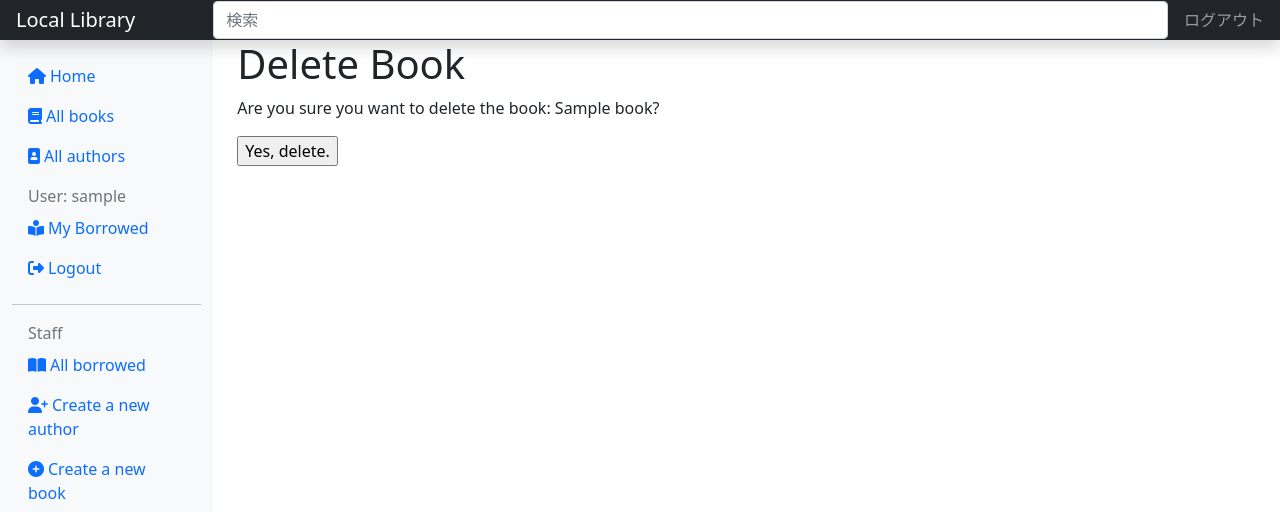
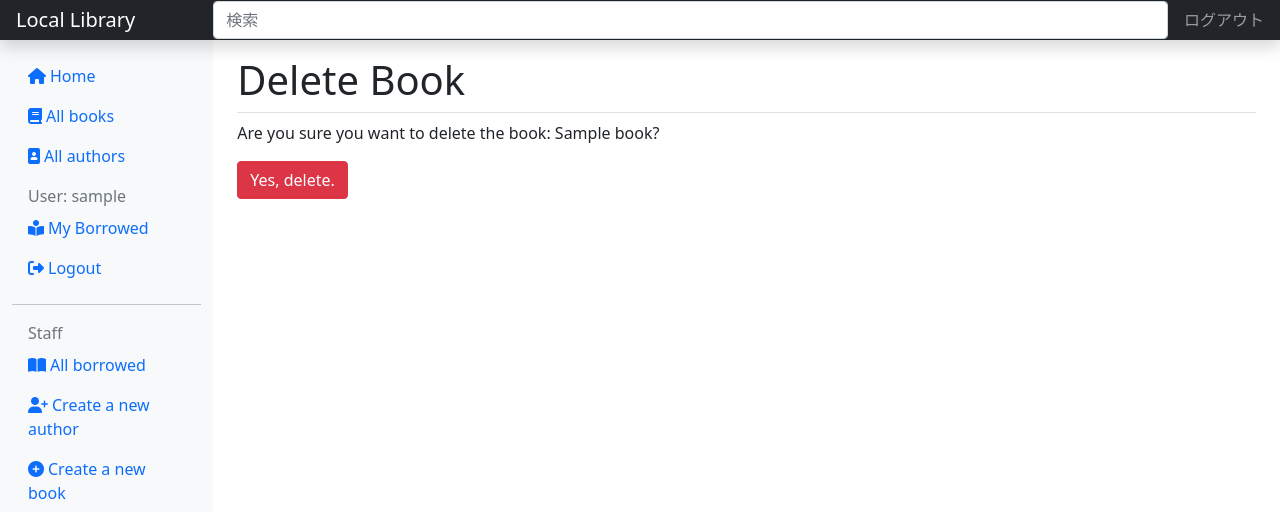
Before and after one commit to akifumi-maeda/django_local_library, a Django app: page /catalog/book/1/delete/ in a window 1280 px wide. Shown: the top 512 px of the page. Run offline with Django 3.2, Linux system fonts and the light colour scheme; a user stored in the database is signed in; tables that the repository leaves empty hold one stand-in row (values such as "Sample post"); some libraries are stand-ins or nearby versions.

Commit message:
add a little fix

```diff
--- a/catalog/templates/catalog/author_list.html
+++ b/catalog/templates/catalog/author_list.html
@@ -1,7 +1,7 @@
 {% extends "base_generic.html" %}
 
 {% block content %}
-    <h1 class="pb-2 border-bottom">Author list</h1>
+    <h1 class="mt-3 pb-2 border-bottom">Author list</h1>
     {% if author_list %}
     <div class="mt-3 list-group">
         {% for author in author_list %}
--- a/catalog/templates/catalog/book_confirm_delete.html
+++ b/catalog/templates/catalog/book_confirm_delete.html
@@ -2,12 +2,12 @@
 
 {% block content %}
 
-    <h1>Delete Book</h1>
+    <h1 class="mt-3 pb-2 border-bottom">Delete Book</h1>
 
     <p>Are you sure you want to delete the book: {{ book }}?</p>
 
     <form action="" method="POST">
         {% csrf_token %}
-        <input type="submit" value="Yes, delete.">
+        <button type="submit"  class="btn btn-danger">Yes, delete.</button>
     </form>
 {% endblock %}
--- a/catalog/templates/catalog/book_list.html
+++ b/catalog/templates/catalog/book_list.html
@@ -1,7 +1,7 @@
 {% extends "base_generic.html" %}
 
 {% block content %}
-    <h1 class="pb-2 border-bottom">Book list</h1>
+    <h1 class="mt-3 pb-2 border-bottom">Book list</h1>
     {% if book_list %}
     <div class="mt-3 list-group">
         {% for book in book_list %}
--- a/catalog/templates/catalog/book_renew_librarian.html
+++ b/catalog/templates/catalog/book_renew_librarian.html
@@ -1,7 +1,7 @@
 {% extends "base_generic.html" %}
 
 {% block content %}
-    <h1 class="pb-2 border-bottom">Renew: {{ book_instance.book.title }}</h1>
+    <h1 class="mt-3 pb-2 border-bottom">Renew: {{ book_instance.book.title }}</h1>
     <p>Borrower: {{ book_instance.borrower }}</p>
     <p {% if book_instance.is_overdue %} class="text-danger"{% endif %}>Due date: {{ book_instance.due_back }}</p>
 
--- a/catalog/templates/catalog/bookinstance_list_borrowed_all.html
+++ b/catalog/templates/catalog/bookinstance_list_borrowed_all.html
@@ -4,7 +4,7 @@
     <h1>Borrowed books</h1>
 
     {% if bookinstance_list %}
-        <ul class="list-group list-group-flush">
+        <ul class="mt-3 list-group list-group-flush">
             {% for bookinst in bookinstance_list %}
                 <li class="{% if bookinst.is_overdue %}text-danger{% endif %} list-group-item">
                     <a href="{% url 'book-detail' bookinst.book.pk %}">{{bookinst.book.title}}</a> ({{ bookinst.due_back }}){% if user.is_staff %}-{{ bookinst.borrower }}{% endif %} {% if perms.catalog.can_mark_returned %}- <a href="{% url 'renew-book-librarian' bookinst.id %}">Renew</a>  {% endif %}
--- a/catalog/templates/catalog/bookinstance_list_borrowed_user.html
+++ b/catalog/templates/catalog/bookinstance_list_borrowed_user.html
@@ -4,7 +4,7 @@
     <h1>Borrowed books</h1>
 
     {% if bookinstance_list %}
-        <ul class="list-group list-group-flush">
+        <ul class="mt-3 list-group list-group-flush">
             {% for bookinst in bookinstance_list %}
                 <li class="{% if bookinst.is_overdue %}text-danger{% endif %} list-group-item">
                     <a href="{% url 'book-detail' bookinst.book.pk %}">{{bookinst.book.title}}</a> ({{ bookinst.due_back }})
--- a/catalog/templates/index.html
+++ b/catalog/templates/index.html
@@ -5,7 +5,7 @@
 {% endblock %}
 
 {% block content %}
-    <h1 class="pb-2 border-bottom">Local Library Home</h1>
+    <h1 class="mt-3 pb-2 border-bottom">Local Library Home</h1>
     <p>Welcome to LocalLibrary, a website developed by <em>Mozilla Developer Network</em>!</p>
 
     <h2>Dynamic content</h2>
```
